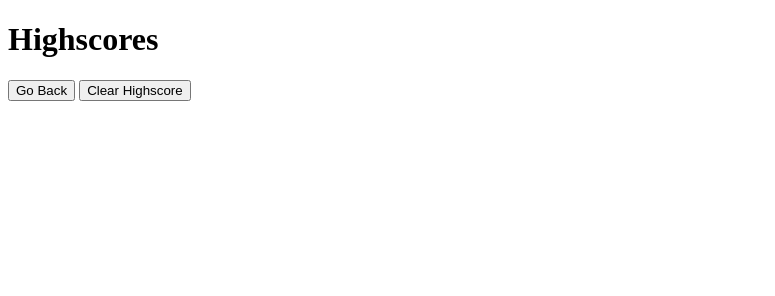
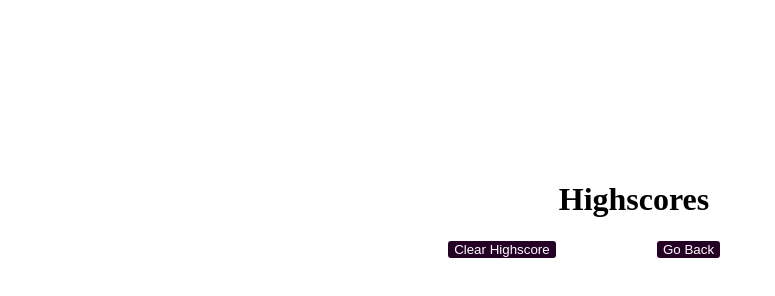
Before and after one commit to LindaHlubi/Coding-Quiz-Challenge, a plain HTML site: page Lastpage.html in a window 1280 px wide. Shown: the whole page, without its empty margins (0-775 px from the left). Drawn offline with Linux system fonts and the light colour scheme.

Commit message:
added style link

```diff
--- a/Lastpage.html
+++ b/Lastpage.html
@@ -6,7 +6,7 @@
     <meta name="viewport" content="width=device-width, initial-scale=1.0"
     <meta http-equiv="X-UA-Compatible" content="ie=edge">
     <!-- This is the style links -->
-    <link rel="stylesheet" type="text/css" href="">
+    <link rel="stylesheet" type="text/css" href="./style.css">
     <!-- This is the title-->
     <title>Coding Quiz Challenge</title>
 
```
